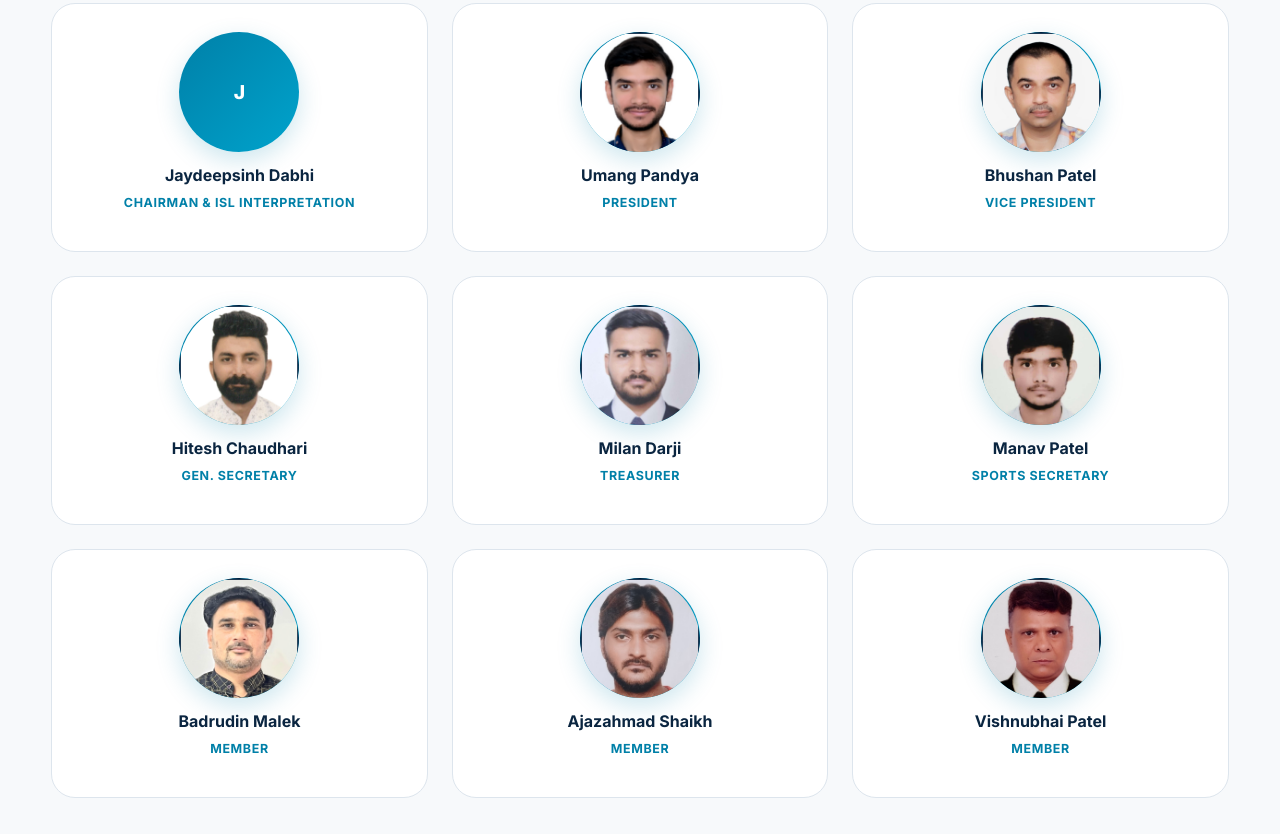
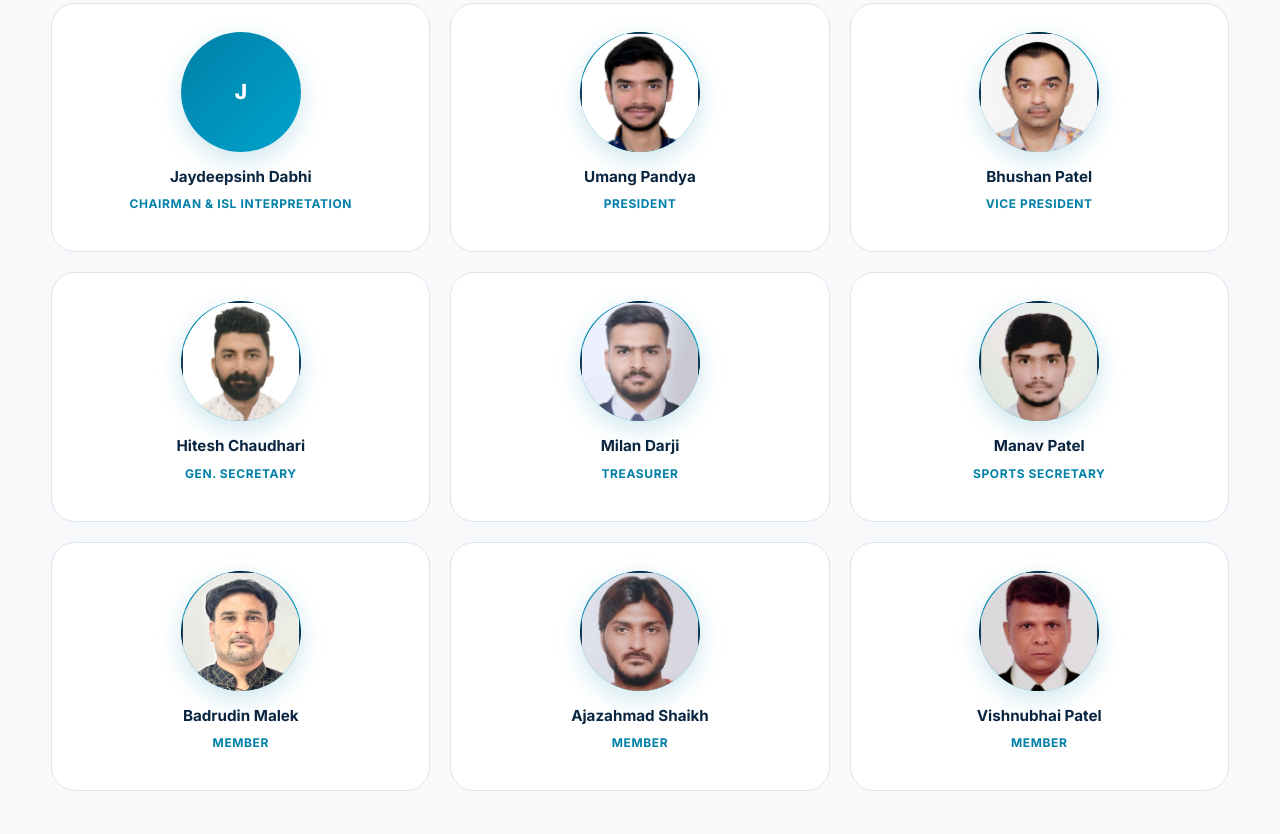
Before and after one commit to BMCTG/web, a website: page about.html in a window 1280 px wide. Shown: the part 5006-5840 px from the top of the page. Drawn offline with Linux system fonts and the light colour scheme.

Commit message:
Update about.html

```diff
--- a/about.html
+++ b/about.html
@@ -12,6 +12,22 @@
 <link rel="stylesheet" href="styles.css"/>
 <style>
 .trustee-avatar img{width:100%;height:100%;object-fit:cover;border-radius:50%}
+.about-avatar{width:120px;height:120px}
+.about-team-grid{gap:20px}
+.about-team-grid .trustee-card h4{font-size:.95rem}
+.about-team-grid .trustee-role{font-size:.75rem}
+@media(max-width:1024px){
+  .about-team-grid{grid-template-columns:repeat(3,1fr);gap:16px}
+}
+@media(max-width:768px){
+  .about-team-grid{grid-template-columns:repeat(2,1fr);gap:14px}
+  .about-avatar{width:90px;height:90px}
+}
+@media(max-width:480px){
+  .about-team-grid{grid-template-columns:1fr;max-width:320px;margin:0 auto;gap:14px}
+  .about-avatar{width:80px;height:80px}
+  .about-team-grid .trustee-card{padding:20px 16px}
+}
 </style>
 </head>
 <body>
@@ -234,50 +250,50 @@
       <h2 style="margin-bottom:16px">Our Team</h2>
       <p style="color:var(--muted);max-width:560px;margin:0 auto 40px;line-height:1.7">Our Board of Trustees brings together dedicated leaders committed to empowering the Deaf community.</p>
     </div>
-    <div class="team-grid" style="grid-template-columns:repeat(3,1fr);gap:24px">
-      <div class="trustee-card reveal delay-1" style="background:#fff;border:1px solid var(--line);border-radius:var(--radius-lg);padding:28px 20px;text-align:center">
-        <div class="trustee-avatar" style="width:120px;height:120px;border-radius:50%;background:linear-gradient(135deg,var(--primary),var(--primary-light));color:#fff;display:grid;place-items:center;font-size:1.2rem;font-weight:800;margin:0 auto 14px">J</div>
-        <h4 style="font-size:1rem;margin:0 0 4px">Jaydeepsinh Dabhi</h4>
+    <div class="team-grid about-team-grid">
+      <div class="trustee-card reveal delay-1" style="padding:28px 20px;text-align:center">
+        <div class="trustee-avatar about-avatar">J</div>
+        <h4>Jaydeepsinh Dabhi</h4>
         <span class="trustee-role">Chairman &amp; ISL Interpretation</span>
       </div>
-      <div class="trustee-card reveal delay-2" style="background:#fff;border:1px solid var(--line);border-radius:var(--radius-lg);padding:28px 20px;text-align:center">
-        <div class="trustee-avatar" style="width:120px;height:120px;border-radius:50%;background:linear-gradient(135deg,var(--primary),var(--primary-light));color:#fff;display:grid;place-items:center;font-size:1.2rem;font-weight:800;margin:0 auto 14px;overflow:hidden;padding:0"><img src="Profile/Umang.png" alt="Umang Pandya" style="width:100%;height:100%;object-fit:cover;border-radius:50%"/></div>
-        <h4 style="font-size:1rem;margin:0 0 4px">Umang Pandya</h4>
+      <div class="trustee-card reveal delay-2" style="padding:28px 20px;text-align:center">
+        <div class="trustee-avatar about-avatar" style="overflow:hidden;padding:0"><img src="Profile/Umang.png" alt="Umang Pandya" style="width:100%;height:100%;object-fit:cover;border-radius:50%"/></div>
+        <h4>Umang Pandya</h4>
         <span class="trustee-role">President</span>
       </div>
-      <div class="trustee-card reveal delay-3" style="background:#fff;border:1px solid var(--line);border-radius:var(--radius-lg);padding:28px 20px;text-align:center">
-        <div class="trustee-avatar" style="width:120px;height:120px;border-radius:50%;background:linear-gradient(135deg,var(--primary),var(--primary-light));color:#fff;display:grid;place-items:center;font-size:1.2rem;font-weight:800;margin:0 auto 14px;overflow:hidden;padding:0"><img src="Profile/Bhushan.png" alt="Bhushan Patel" style="width:100%;height:100%;object-fit:cover;border-radius:50%"/></div>
-        <h4 style="font-size:1rem;margin:0 0 4px">Bhushan Patel</h4>
+      <div class="trustee-card reveal delay-3" style="padding:28px 20px;text-align:center">
+        <div class="trustee-avatar about-avatar" style="overflow:hidden;padding:0"><img src="Profile/Bhushan.png" alt="Bhushan Patel" style="width:100%;height:100%;object-fit:cover;border-radius:50%"/></div>
+        <h4>Bhushan Patel</h4>
         <span class="trustee-role">Vice President</span>
       </div>
-      <div class="trustee-card reveal delay-1" style="background:#fff;border:1px solid var(--line);border-radius:var(--radius-lg);padding:28px 20px;text-align:center">
-        <div class="trustee-avatar" style="width:120px;height:120px;border-radius:50%;background:linear-gradient(135deg,var(--primary),var(--primary-light));color:#fff;display:grid;place-items:center;font-size:1.2rem;font-weight:800;margin:0 auto 14px;overflow:hidden;padding:0"><img src="Profile/Hitesh.png" alt="Hitesh Chaudhari" style="width:100%;height:100%;object-fit:cover;border-radius:50%"/></div>
-        <h4 style="font-size:1rem;margin:0 0 4px">Hitesh Chaudhari</h4>
+      <div class="trustee-card reveal delay-1" style="padding:28px 20px;text-align:center">
+        <div class="trustee-avatar about-avatar" style="overflow:hidden;padding:0"><img src="Profile/Hitesh.png" alt="Hitesh Chaudhari" style="width:100%;height:100%;object-fit:cover;border-radius:50%"/></div>
+        <h4>Hitesh Chaudhari</h4>
         <span class="trustee-role">Gen. Secretary</span>
       </div>
-      <div class="trustee-card reveal delay-2" style="background:#fff;border:1px solid var(--line);border-radius:var(--radius-lg);padding:28px 20px;text-align:center">
-        <div class="trustee-avatar" style="width:120px;height:120px;border-radius:50%;background:linear-gradient(135deg,var(--primary),var(--primary-light));color:#fff;display:grid;place-items:center;font-size:1.2rem;font-weight:800;margin:0 auto 14px;overflow:hidden;padding:0"><img src="Profile/Milan.png" alt="Milan Darji" style="width:100%;height:100%;object-fit:cover;border-radius:50%"/></div>
-        <h4 style="font-size:1rem;margin:0 0 4px">Milan Darji</h4>
+      <div class="trustee-card reveal delay-2" style="padding:28px 20px;text-align:center">
+        <div class="trustee-avatar about-avatar" style="overflow:hidden;padding:0"><img src="Profile/Milan.png" alt="Milan Darji" style="width:100%;height:100%;object-fit:cover;border-radius:50%"/></div>
+        <h4>Milan Darji</h4>
         <span class="trustee-role">Treasurer</span>
       </div>
-      <div class="trustee-card reveal delay-3" style="background:#fff;border:1px solid var(--line);border-radius:var(--radius-lg);padding:28px 20px;text-align:center">
-        <div class="trustee-avatar" style="width:120px;height:120px;border-radius:50%;background:linear-gradient(135deg,var(--primary),var(--primary-light));color:#fff;display:grid;place-items:center;font-size:1.2rem;font-weight:800;margin:0 auto 14px;overflow:hidden;padding:0"><img src="Profile/Manav.png" alt="Manav Patel" style="width:100%;height:100%;object-fit:cover;border-radius:50%"/></div>
-        <h4 style="font-size:1rem;margin:0 0 4px">Manav Patel</h4>
+      <div class="trustee-card reveal delay-3" style="padding:28px 20px;text-align:center">
+        <div class="trustee-avatar about-avatar" style="overflow:hidden;padding:0"><img src="Profile/Manav.png" alt="Manav Patel" style="width:100%;height:100%;object-fit:cover;border-radius:50%"/></div>
+        <h4>Manav Patel</h4>
         <span class="trustee-role">Sports Secretary</span>
       </div>
-      <div class="trustee-card reveal delay-1" style="background:#fff;border:1px solid var(--line);border-radius:var(--radius-lg);padding:28px 20px;text-align:center">
-        <div class="trustee-avatar" style="width:120px;height:120px;border-radius:50%;background:linear-gradient(135deg,var(--primary),var(--primary-light));color:#fff;display:grid;place-items:center;font-size:1.2rem;font-weight:800;margin:0 auto 14px;overflow:hidden;padding:0"><img src="Profile/Badrudin.png" alt="Badrudin Malek" style="width:100%;height:100%;object-fit:cover;border-radius:50%"/></div>
-        <h4 style="font-size:1rem;margin:0 0 4px">Badrudin Malek</h4>
+      <div class="trustee-card reveal delay-1" style="padding:28px 20px;text-align:center">
+        <div class="trustee-avatar about-avatar" style="overflow:hidden;padding:0"><img src="Profile/Badrudin.png" alt="Badrudin Malek" style="width:100%;height:100%;object-fit:cover;border-radius:50%"/></div>
+        <h4>Badrudin Malek</h4>
         <span class="trustee-role">Member</span>
       </div>
-      <div class="trustee-card reveal delay-2" style="background:#fff;border:1px solid var(--line);border-radius:var(--radius-lg);padding:28px 20px;text-align:center">
-        <div class="trustee-avatar" style="width:120px;height:120px;border-radius:50%;background:linear-gradient(135deg,var(--primary),var(--primary-light));color:#fff;display:grid;place-items:center;font-size:1.2rem;font-weight:800;margin:0 auto 14px;overflow:hidden;padding:0"><img src="Profile/Ajazahmad.png" alt="Ajazahmad Shaikh" style="width:100%;height:100%;object-fit:cover;border-radius:50%"/></div>
-        <h4 style="font-size:1rem;margin:0 0 4px">Ajazahmad Shaikh</h4>
+      <div class="trustee-card reveal delay-2" style="padding:28px 20px;text-align:center">
+        <div class="trustee-avatar about-avatar" style="overflow:hidden;padding:0"><img src="Profile/Ajazahmad.png" alt="Ajazahmad Shaikh" style="width:100%;height:100%;object-fit:cover;border-radius:50%"/></div>
+        <h4>Ajazahmad Shaikh</h4>
         <span class="trustee-role">Member</span>
       </div>
-      <div class="trustee-card reveal delay-3" style="background:#fff;border:1px solid var(--line);border-radius:var(--radius-lg);padding:28px 20px;text-align:center">
-        <div class="trustee-avatar" style="width:120px;height:120px;border-radius:50%;background:linear-gradient(135deg,var(--primary),var(--primary-light));color:#fff;display:grid;place-items:center;font-size:1.2rem;font-weight:800;margin:0 auto 14px;overflow:hidden;padding:0"><img src="Profile/Vishnu.png" alt="Vishnubhai Patel" style="width:100%;height:100%;object-fit:cover;border-radius:50%"/></div>
-        <h4 style="font-size:1rem;margin:0 0 4px">Vishnubhai Patel</h4>
+      <div class="trustee-card reveal delay-3" style="padding:28px 20px;text-align:center">
+        <div class="trustee-avatar about-avatar" style="overflow:hidden;padding:0"><img src="Profile/Vishnu.png" alt="Vishnubhai Patel" style="width:100%;height:100%;object-fit:cover;border-radius:50%"/></div>
+        <h4>Vishnubhai Patel</h4>
         <span class="trustee-role">Member</span>
       </div>
     </div>
```
